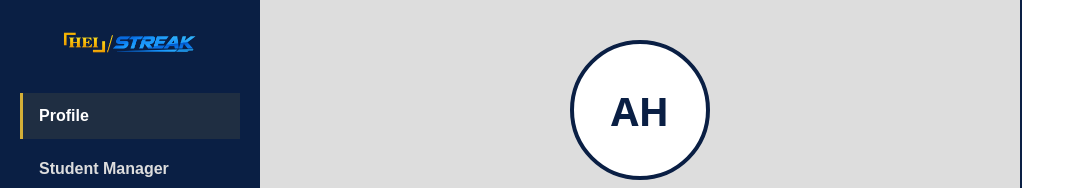
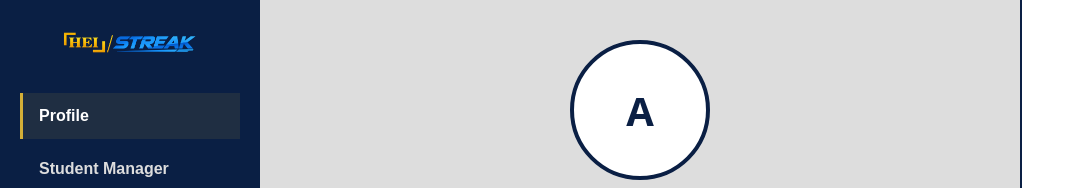
Before and after one commit to kusarigama01/hei-streak-front, a React (Vite) app: page /admin in a window 1280 px wide. Shown: the top 188 px of the page, without its empty margins (0-1065 px from the left). Built offline with nearby package versions, Linux system fonts and the light colour scheme; sample sign-in values are in the browser's storage.

Commit message:
fix: handle optional firstName in ProfileCard (lastName is the only required name field)

```diff
--- a/src/components/ProfileCard.jsx
+++ b/src/components/ProfileCard.jsx
@@ -8,14 +8,13 @@ export function ProfileCard({ person, emptyEmblemsText }) {
           <img src={person.photoUrl} alt={person.firstName} />
         ) : (
           <span className="profile-photo-placeholder">
-            {person.firstName?.[0]}
-            {person.lastName?.[0]}
+            {person.firstName?.[0] ?? person.lastName?.slice(0, 2)}
           </span>
         )}
       </div>
 
       <h2 className="profile-name">{person.lastName}</h2>
-      <p className="profile-firstname">{person.firstName}</p>
+      {person.firstName && <p className="profile-firstname">{person.firstName}</p>}
 
       <div className="profile-info-block">
         <div className="profile-info-row">
```
